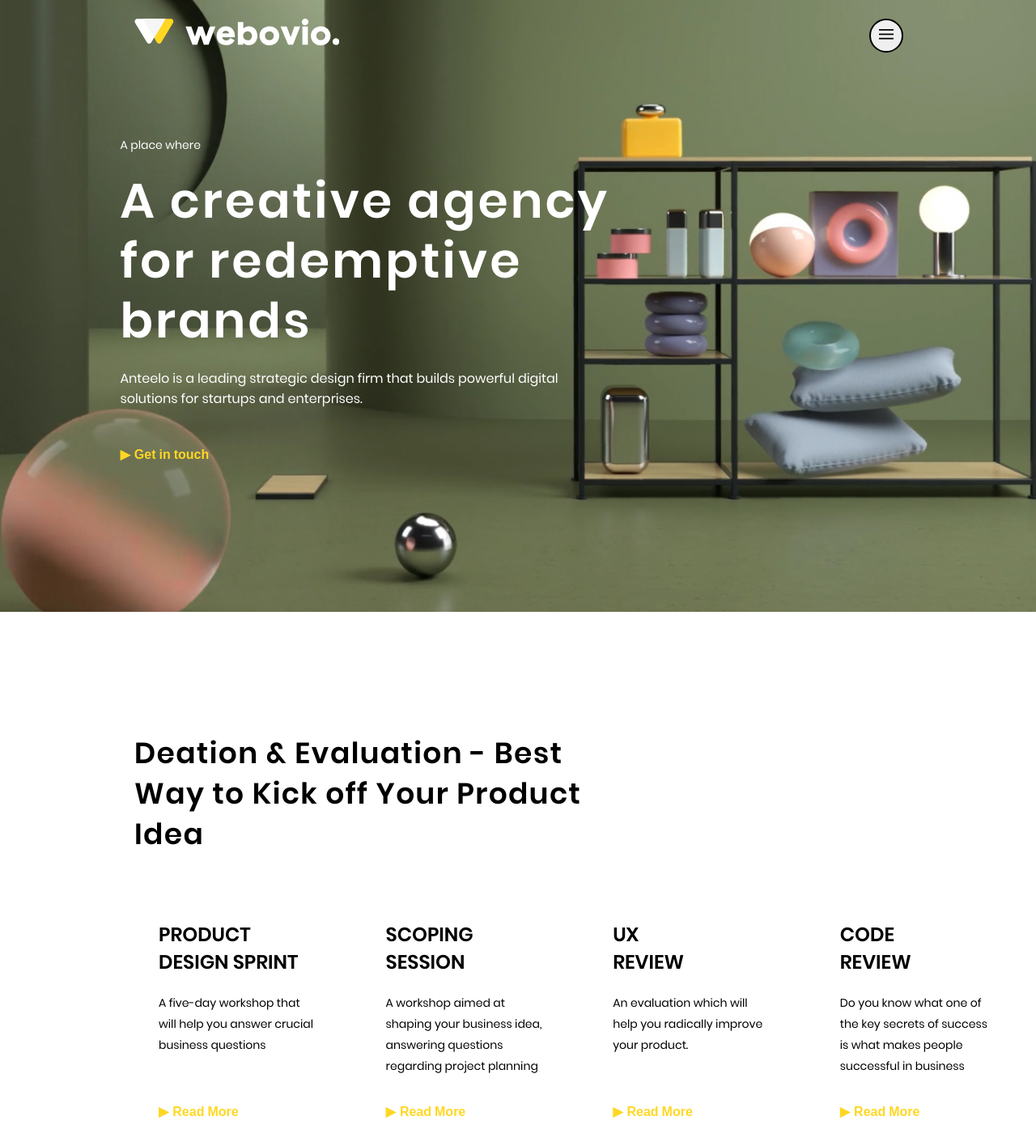
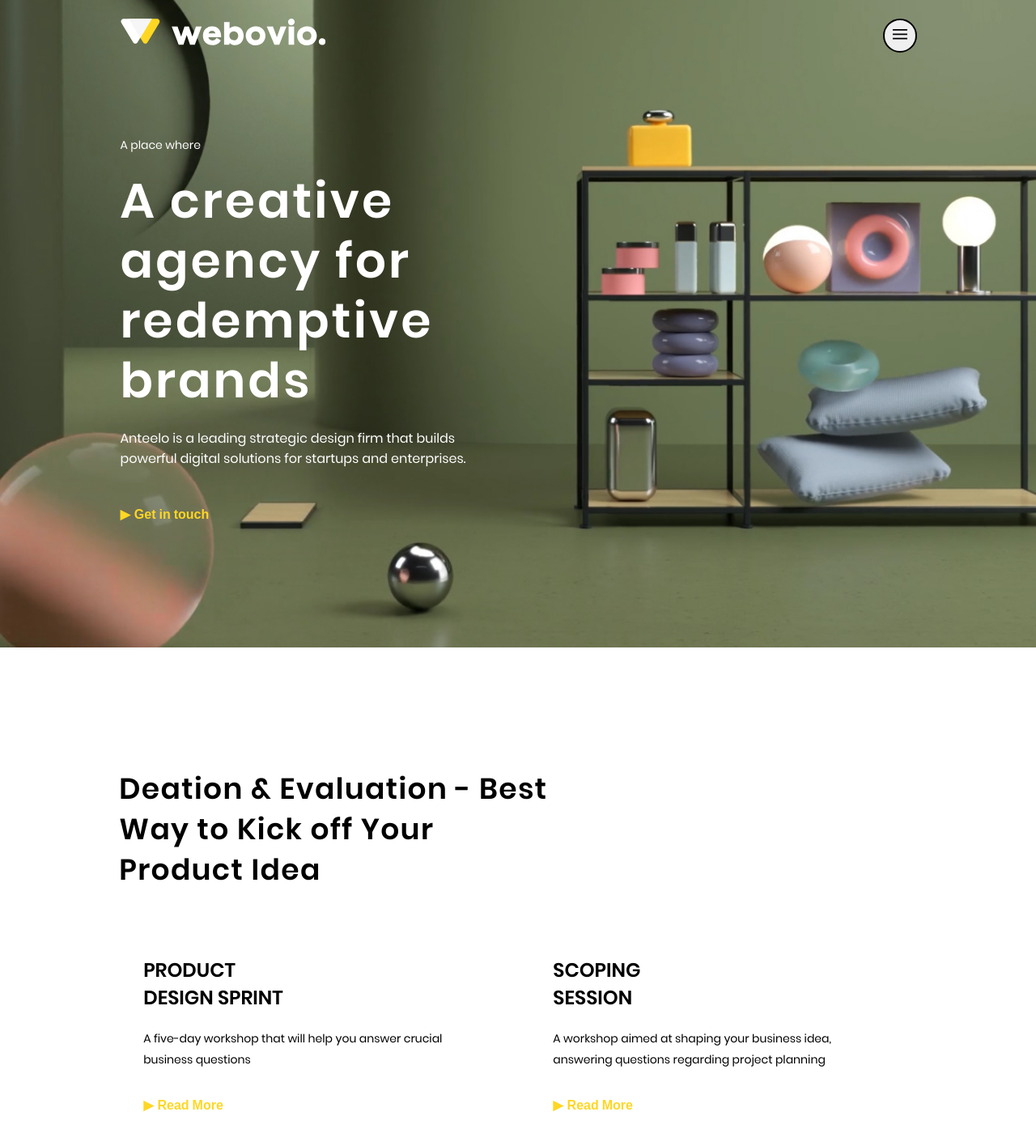
Before and after one commit to DKMFzF/webowio, a website: page src/index.html in a window 1280 px wide. Shown: the top 1416 px of the page at 81% size. Drawn offline with Linux system fonts and the light colour scheme; files that its build step writes are made by us from their sources; files whose address does not match are found by name.

Commit message:
section-two-fix-product

```diff
--- a/package.json
+++ b/package.json
@@ -14,7 +14,7 @@
     "build": "gulp build",
     "fixAndBuild": "npm run fixAll && npm run build",
     "dev": "gulp",
-    "commit": "git add . && git commit -m section-servis-card-css-desktop && git push origin master"
+    "commit": "git add . && git commit -m section-two-fix-product && git push origin master"
   },
   "repository": {
     "type": "git",
--- a/src/styles/style.css
+++ b/src/styles/style.css
@@ -60,7 +60,7 @@
 .header {
   position: absolute;
   z-index: 1;
-  inset-inline: 164px;
+  inset-inline: 11.5%;
   margin-block-start: 1.78%;
   display: flex;
   justify-content: space-between;
@@ -101,6 +101,7 @@
   padding-block-start: 13%;
   padding-block-end: 14.5%;
   padding-inline: 11.6%;
+  block-size: 100vh;
 }
 
 .hero-container__above-title {
@@ -108,12 +109,12 @@
 }
 
 .hero-container__title {
-  inline-size: 616px;
+  inline-size: 51%;
   margin-block-start: 2%;
 }
 
 .hero-container__paragraph {
-  inline-size: 581px;
+  inline-size: 49%;
   margin-block-start: 2.2%;
 }
 
@@ -126,12 +127,11 @@
 
 .deation-evaluation__container {
   padding-block: 150px;
-  padding-inline: 166px;
-  min-inline-size: 1111px;
+  padding-inline: 11.5%;
 }
 
 .deation-evaluation__container__title {
-  inline-size: 597px;
+  inline-size: 54%;
   grid-column: span 4;
   font-size: 36px;
   font-weight: 700;
@@ -142,7 +142,7 @@
 .deation-evaluation__container__list {
   margin-block-start: 52px;
   display: grid;
-  grid-auto-flow: column;
+  grid-template-columns: repeat(4, 1fr);
   column-gap: 2.7%;
   justify-items: center;
 }
@@ -177,3 +177,20 @@
 .list-item__link {
   margin-block-start: 34px;
 }
+
+/* 1111 */
+
+@media (max-width: 1440px) {
+
+  .deation-evaluation__container__list {
+    grid-template-columns: repeat(2, 1fr);
+  }
+}
+
+@media (max-width: 1111px) {
+
+  .deation-evaluation__container__list {
+    grid-template-columns: repeat(1, 1fr);
+    justify-items: start;
+  }
+}
```
